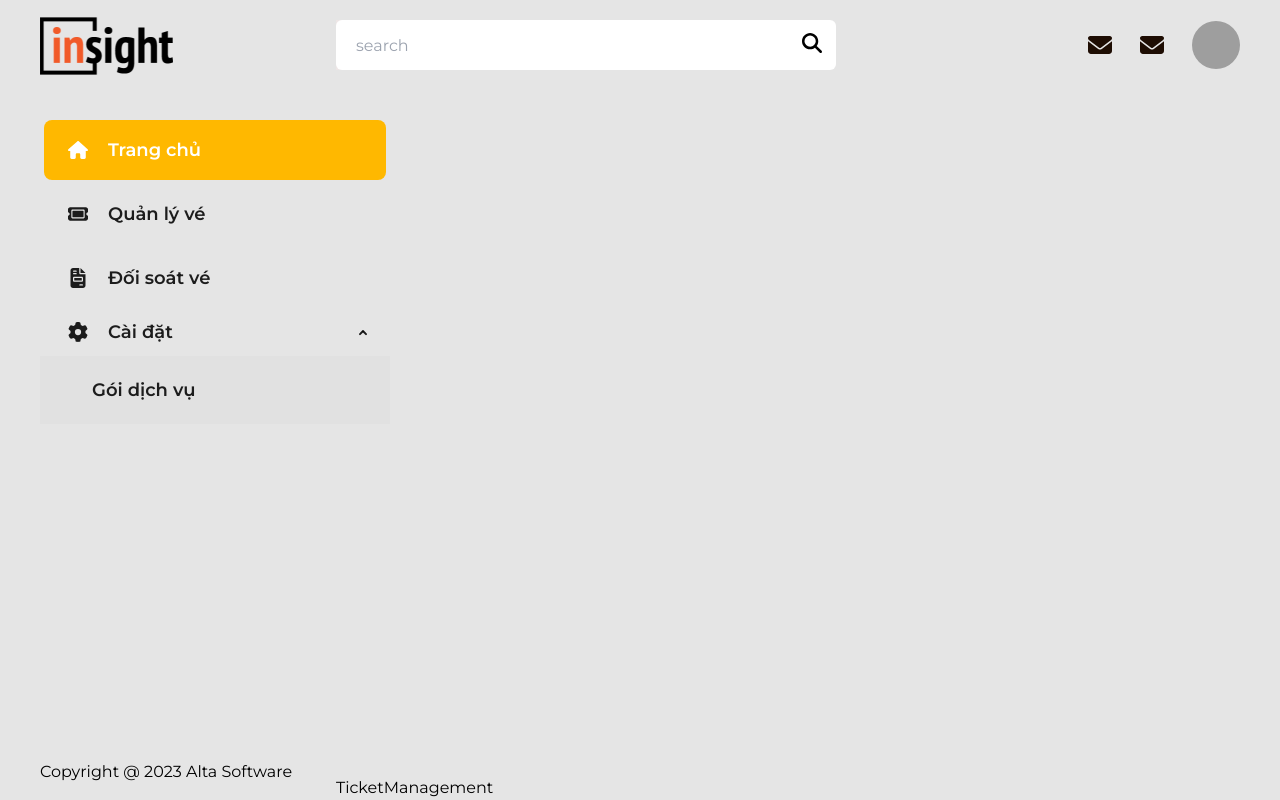
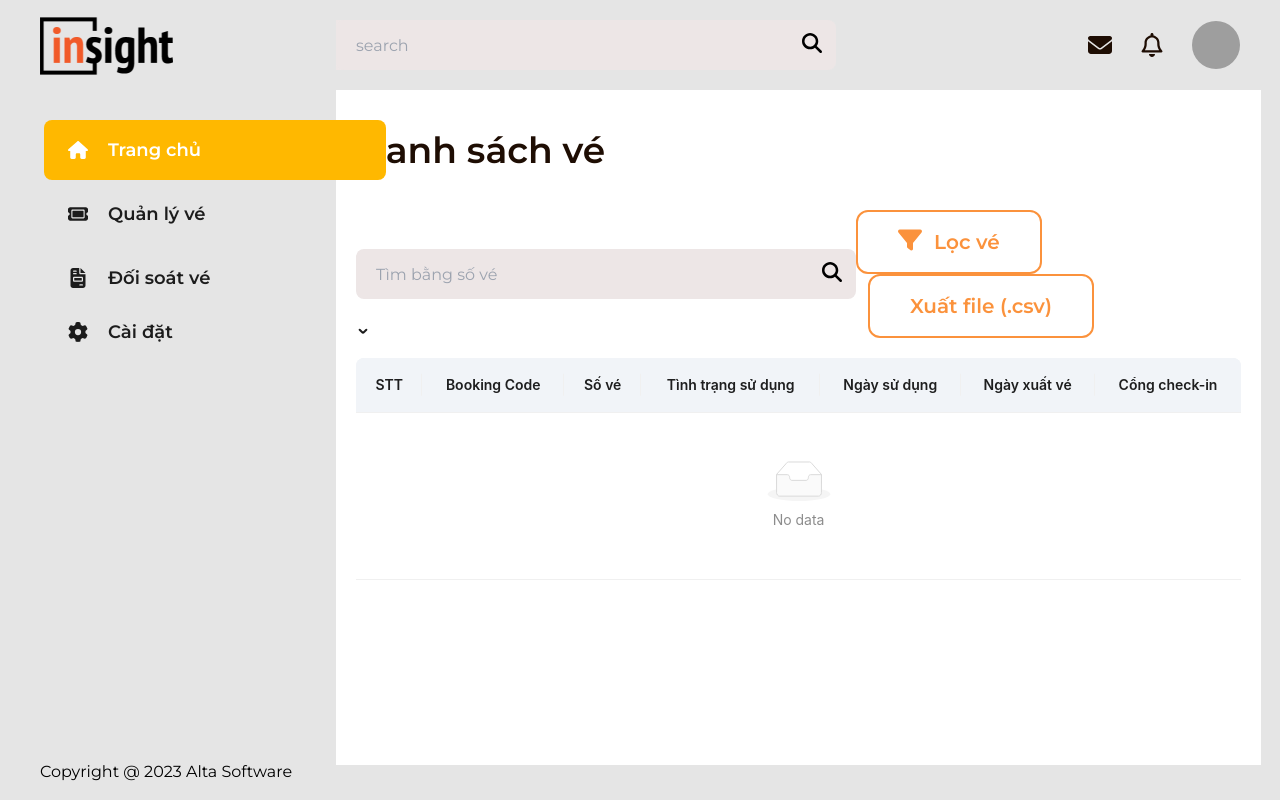
Before and after one commit to ThanhCorn/CMS-Ticket, a React (Vite) app: page /TicketManagement in a window 1280 px wide. Built offline with nearby package versions, Linux system fonts and the light colour scheme; grey boxes are pictures that could not be loaded.

Commit message:
Ticket Mangament

```diff
--- a/package.json
+++ b/package.json
@@ -18,8 +18,10 @@
     "@fortawesome/react-fontawesome": "^0.2.0",
     "@types/styled-components": "^5.1.26",
     "antd": "^5.6.1",
+    "axios": "^1.4.0",
     "canvasjs": "^1.8.3",
     "dayjs": "^1.11.8",
+    "firebase": "^9.22.2",
     "react": "^18.2.0",
     "react-dom": "^18.2.0",
     "react-router-dom": "^6.12.1",
--- a/src/components/Navbar.tsx
+++ b/src/components/Navbar.tsx
@@ -1,32 +1,19 @@
-import {
-  faEnvelope,
-  faMagnifyingGlass,
-} from '@fortawesome/free-solid-svg-icons';
+import { faBell } from '@fortawesome/free-regular-svg-icons';
+import { faEnvelope } from '@fortawesome/free-solid-svg-icons';
 import { FontAwesomeIcon } from '@fortawesome/react-fontawesome';
+import SearchBar from './SearchBar';
 
 const Navbar = () => {
   return (
     <div className="flex mx-auto w-full justify-between h-[50] mt-5 mb-5 ">
       <div className="h-[50px] w-[50%] bg-[#EDE6E6]">
-        <div className="flex space-x-0 bg-[#EDE6E6] border-r-12 ">
-          <form className="relative">
-            <input
-              type="search"
-              placeholder="search"
-              className="h-[50px] w-[500px] rounded-md pl-5 pr-10 relative"
-            />
-            <button
-              type="submit"
-              className="absolute right-0 h-[48px] w-[48px]"
-            >
-              <FontAwesomeIcon icon={faMagnifyingGlass} size="lg" />
-            </button>
-          </form>
+        <div className="flex space-x-0 ">
+          <SearchBar placeholder="search" />
         </div>
       </div>
       <div className=" flex items-center justify-center mr-10">
         <FontAwesomeIcon icon={faEnvelope} size="xl" className="icon-navbar" />
-        <FontAwesomeIcon icon={faEnvelope} size="xl" className="icon-navbar" />
+        <FontAwesomeIcon icon={faBell} size="xl" className="icon-navbar" />
         <img
           src="https://lh3.googleusercontent.com/ogw/AOLn63HJtqLcVkGQ9ON8evBrqkP47WPeT3Nae1ohqC6w=s32-c-mo"
           alt="avatar"
--- /dev/null
+++ b/src/components/SearchBar.tsx
@@ -0,0 +1,19 @@
+import { faMagnifyingGlass } from '@fortawesome/free-solid-svg-icons';
+import { FontAwesomeIcon } from '@fortawesome/react-fontawesome';
+
+const SearchBar = ({ placeholder }: { placeholder: string }) => {
+  return (
+    <form className="relative w-[500px]">
+      <input
+        type="search"
+        placeholder={placeholder}
+        className="h-[50px] w-[500px] pl-5 pr-10 rounded-lg bg-[#EDE6E6] "
+      />
+      <button type="submit" className="absolute right-0 h-[48px] w-[48px]">
+        <FontAwesomeIcon icon={faMagnifyingGlass} size="lg" />
+      </button>
+    </form>
+  );
+};
+
+export default SearchBar;
--- a/src/components/Sidebar.tsx
+++ b/src/components/Sidebar.tsx
@@ -1,13 +1,14 @@
 import Logo from './Logo';
 import { Button, Menu } from 'antd';
 import { FontAwesomeIcon } from '@fortawesome/react-fontawesome';
+
+import { useNavigate } from 'react-router';
 import {
   faFileInvoice,
   faGear,
   faHouse,
   faTicket,
 } from '@fortawesome/free-solid-svg-icons';
-import { useNavigate } from 'react-router';
 
 const Sidebar = () => {
   const navigate = useNavigate();
@@ -42,7 +43,7 @@ const Sidebar = () => {
             {
               label: 'Cài đặt',
               icon: <FontAwesomeIcon icon={faGear} className="icon-svg" />,
-              key: '/Setting',
+              key: '/Setting/',
               children: [
                 {
                   label: 'Gói dịch vụ',
--- a/src/index.css
+++ b/src/index.css
@@ -47,3 +47,8 @@ body {
   font-weight: 300;
   color: aliceblue;
 }
+
+.ant-table-thead {
+  background: #f1f4f8;
+  border-radius: 8px 8px 0px 0px;
+}
--- a/src/pages/Dashboard.tsx
+++ b/src/pages/Dashboard.tsx
@@ -1,17 +1,12 @@
-import { useState } from 'react';
 import DatePick from '../components/DatePick';
-import { DataChart } from '../DataChart';
-import { DataChartType } from '../@types/myTypes';
 import Chart from '../components/Chart';
 import PieChart from '../components/PieChart';
 
 const Dashboard = () => {
-  const [dataChart, setDataChart] = useState<DataChartType[]>([DataChart]);
-  console.log(dataChart);
   return (
     <div className="flex flex-1 justify-start h-screen w-full">
       <div className="bg-white h-[95%] w-[98%]">
-        <div className="mx-5 my-5">
+        <div className="mx-5 my-10">
           <h1 className="text-4xl font-black text-[#1E0D03] mb-10">Thống kê</h1>
           <div className="flex flex-col w-[95%]">
             <div className="flex justify-between mb-2">
--- a/src/pages/TicketManagement.tsx
+++ b/src/pages/TicketManagement.tsx
@@ -1,5 +1,68 @@
+import { FontAwesomeIcon } from '@fortawesome/react-fontawesome';
+import SearchBar from '../components/SearchBar';
+import { faFilter } from '@fortawesome/free-solid-svg-icons';
+import { Table } from 'antd';
+import { styled } from 'styled-components';
+
 const TicketManagement = () => {
-  return <div>TicketManagement</div>;
+  return (
+    <div className="flex flex-1 justify-start h-screen w-full">
+      <div className="bg-white h-[95%] w-[98%] ">
+        <div className="mx-5 my-10">
+          <h1 className="text-4xl font-bold text-[#1E0D03] mb-10">
+            Danh sách vé
+          </h1>
+          <div className="flex items-center w-full justify-between">
+            <SearchBar placeholder="Tìm bằng số vé" />
+            <div className="">
+              <button className="p-4 px-10 border-solid border-2 border-orange-400 rounded-xl text-orange-400 font-bold text-xl ">
+                <FontAwesomeIcon icon={faFilter} className="mr-3 text-2xl" />
+                Lọc vé
+              </button>
+              <button className="p-4 px-10 border-solid border-2 border-orange-400 rounded-xl ml-3 text-orange-400 font-bold text-xl">
+                Xuất file (.csv)
+              </button>
+            </div>
+          </div>
+          <div className="w-full h-full mt-5">
+            <CustomTable
+              columns={[
+                {
+                  title: 'STT',
+                },
+                {
+                  title: 'Booking Code',
+                },
+                {
+                  title: 'Số vé',
+                },
+                {
+                  title: 'Tình trạng sử dụng',
+                },
+                {
+                  title: 'Ngày sử dụng',
+                },
+                {
+                  title: 'Ngày xuất vé',
+                },
+                {
+                  title: 'Cổng check-in',
+                },
+              ]}
+            ></CustomTable>
+          </div>
+        </div>
+      </div>
+    </div>
+  );
 };
 
 export default TicketManagement;
+
+const CustomTable = styled(Table)`
+  .ant-table-thead > tr > th {
+    background-color: #f1f4f8;
+    font-weight: 600;
+    text-align: center;
+  }
+`;
```
Also changed, not shown: 2 other files (tests, documents, lock files or other folders).
